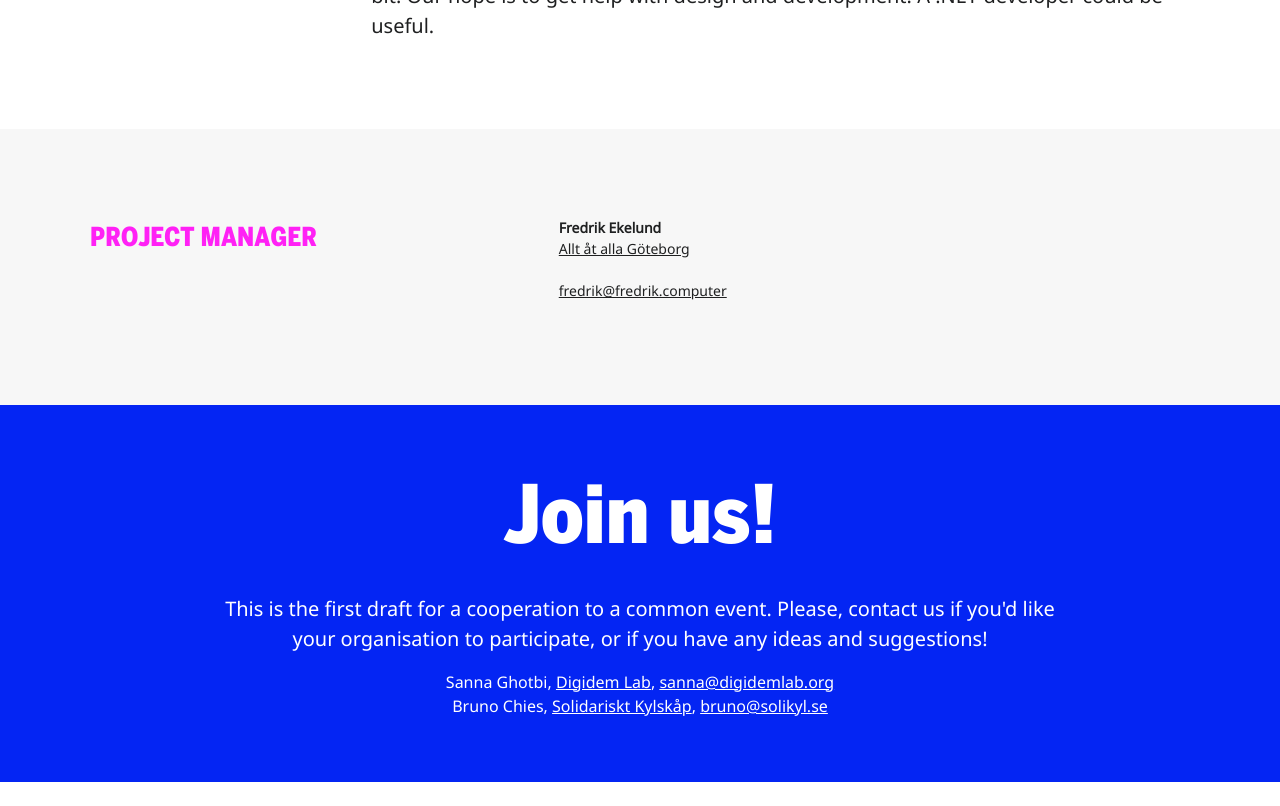
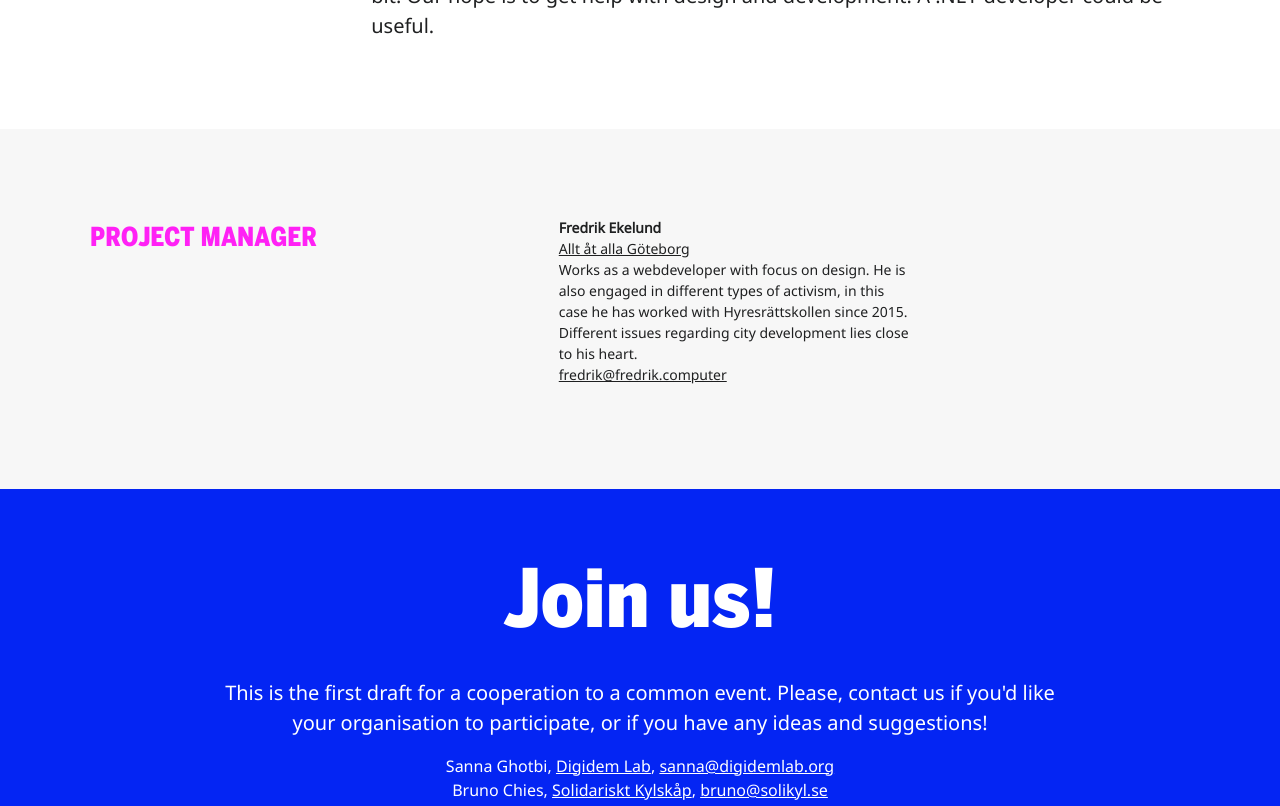
Before and after one commit to civictechsweden/civictech.se, a Jekyll site: the page built from _posts/2018-02-01-hyresrattskollen-en.md, in a window 1280 px wide and 900 px high, scrolled down 1316 px, cut to the strip 0-806 px from the top of the window. Built offline with Jekyll 4.4.1, drawn with Linux system fonts in a browser that asks for light colours; nearby versions of some CDN libraries.

Commit message:
Updated Hyresrattskollen En

```diff
--- a/_posts/2018-02-01-hyresrattskollen-en.md
+++ b/_posts/2018-02-01-hyresrattskollen-en.md
@@ -21,6 +21,9 @@ links:
   url: http://hyresrattskollen.se/
 contact:
 - name: Fredrik Ekelund
+  text: Works as a webdeveloper with focus on design. He is also engaged in different
+    types of activism, in this case he has worked with Hyresrättskollen since 2015.
+    Different issues regarding city development lies close to his heart.
   mail: fredrik@fredrik.computer
   organisation: Allt åt alla Göteborg
   organisation-link: https://alltatalla.se/goteborg
```
